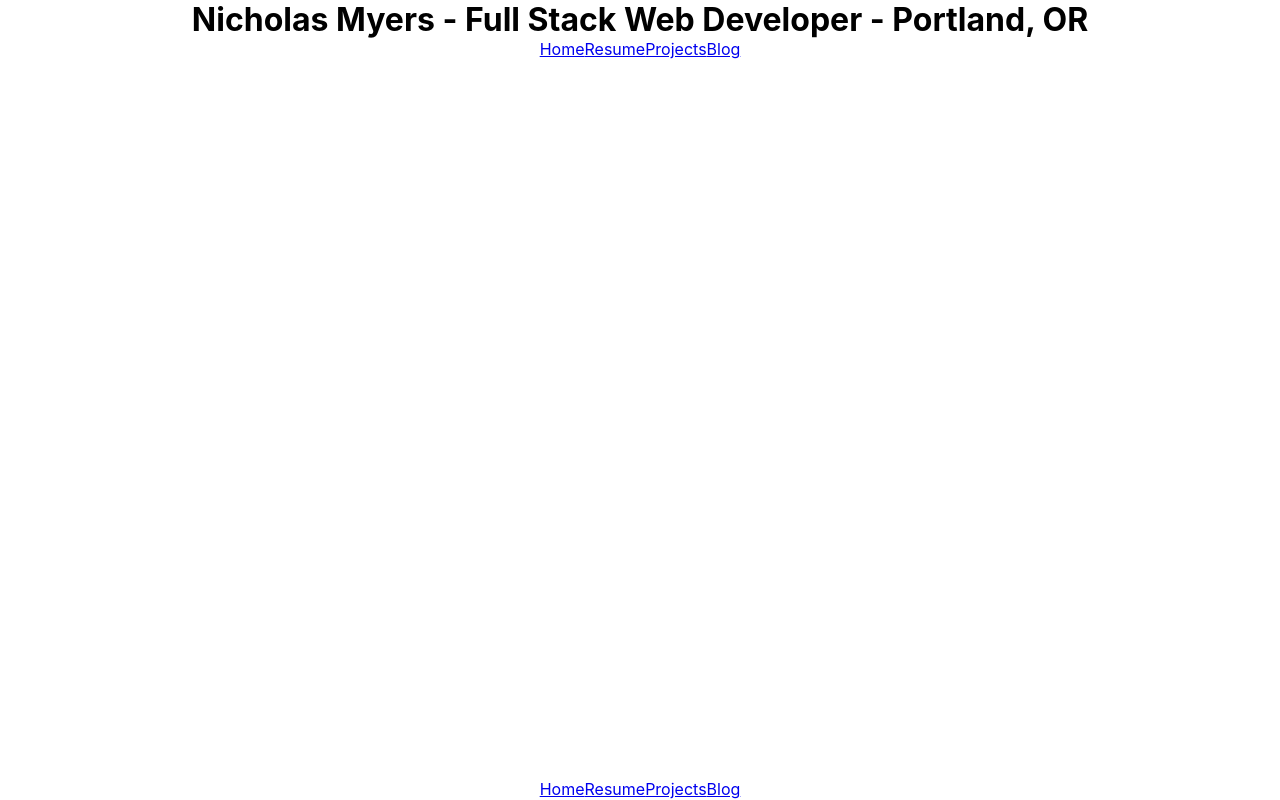
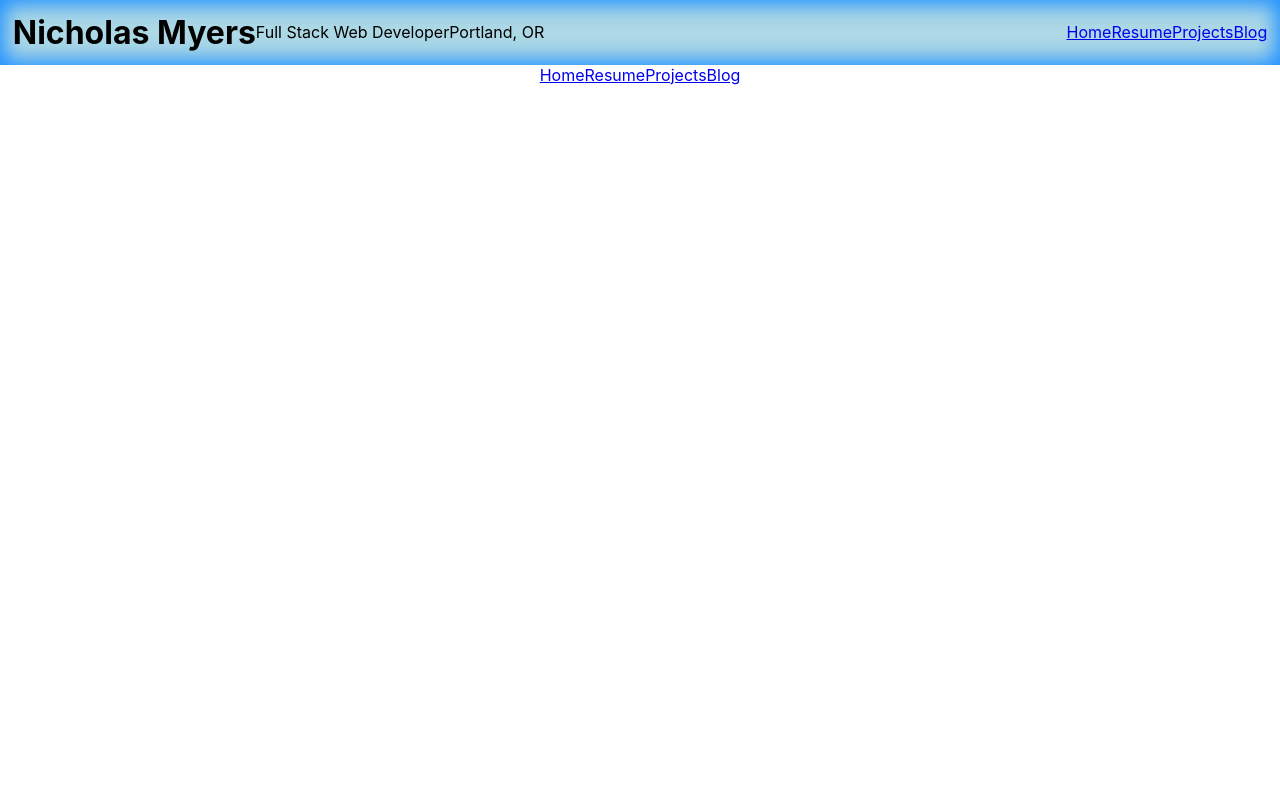
Before and after one commit to nicholas-myers/Professional-Portfolio, a React (Create React App) app: page / in a window 1280 px wide. Built offline with nearby package versions, Linux system fonts and the light colour scheme.

Commit message:
added react router and some styling and positioning of the headder and extracted some components

```diff
--- a/package.json
+++ b/package.json
@@ -8,6 +8,7 @@
     "@testing-library/user-event": "^7.2.1",
     "react": "^16.13.1",
     "react-dom": "^16.13.1",
+    "react-router-dom": "^5.2.0",
     "react-scripts": "3.4.1",
     "styled-components": "^5.1.0"
   },
--- a/src/App.css
+++ b/src/App.css
@@ -11,7 +11,3 @@ body {
   width: 100%;
   height: 100%;
 }
-
-.content {
-  height: 90vh;
-}
--- a/src/App.js
+++ b/src/App.js
@@ -1,29 +1,19 @@
 import React from "react";
-import styled from "styled-components";
+// import styled from "styled-components";
 import "./App.css";
+
+import Header from "./components/Header"
+import Nav from "./components/Nav"
 
 function App() {
   return (
     <div className="App">
-      <header>
-        <h1>Nicholas Myers - Full Stack Web Developer - Portland, OR</h1>
-      </header>
-      <nav>
-        <a href="#">Home</a>
-        <a href="#">Resume</a>
-        <a href="#">Projects</a>
-        <a href="#">Blog</a>
-      </nav>
+      <Header />
       <div className="content">
         <section></section>
       </div>
       <footer>
-        <nav>
-          <a href="#">Home</a>
-          <a href="#">Resume</a>
-          <a href="#">Projects</a>
-          <a href="#">Blog</a>
-        </nav>
+      <Nav />
       </footer>
     </div>
   );
--- /dev/null
+++ b/src/components/Header.js
@@ -0,0 +1,32 @@
+import React from "react";
+import Nav from "./Nav";
+import styled from "styled-components";
+
+const StyledHeader = styled.header`
+  display: flex;
+  align-items: center;
+  justify-content: space-between;
+  box-shadow: inset 0 0 20px 5px dodgerblue;
+  background-color: lightblue;
+  padding: 1%;
+`;
+
+const Name = styled.div`
+  display: flex;
+  align-items: center;
+`;
+
+export default function Header() {
+  return (
+    <StyledHeader>
+      <Name>
+        <h1>Nicholas Myers</h1>
+        <div></div>
+        <p>Full Stack Web Developer</p>
+        <div></div>
+        <p>Portland, OR</p>
+      </Name>
+      <Nav />
+    </StyledHeader>
+  );
+}
--- /dev/null
+++ b/src/components/Nav.js
@@ -0,0 +1,13 @@
+import React from "react";
+import { Link } from "react-router-dom"
+
+export default function Nav() {
+  return (
+    <nav>
+      <Link to="/">Home</Link>
+      <Link to="/">Resume</Link>
+      <Link to="/">Projects</Link>
+      <Link to="/">Blog</Link>
+    </nav>
+  );
+}
--- a/src/index.js
+++ b/src/index.js
@@ -1,11 +1,12 @@
 import React from 'react';
 import ReactDOM from 'react-dom';
+import { BrowserRouter as Router } from "react-router-dom"
 import './index.css';
 import App from './App';
 
 ReactDOM.render(
-  <React.StrictMode>
+  <Router>
     <App />
-  </React.StrictMode>,
+  </Router>,
   document.getElementById('root')
 );
```
Also changed, not shown: 1 other file (tests, documents, lock files or other folders).
